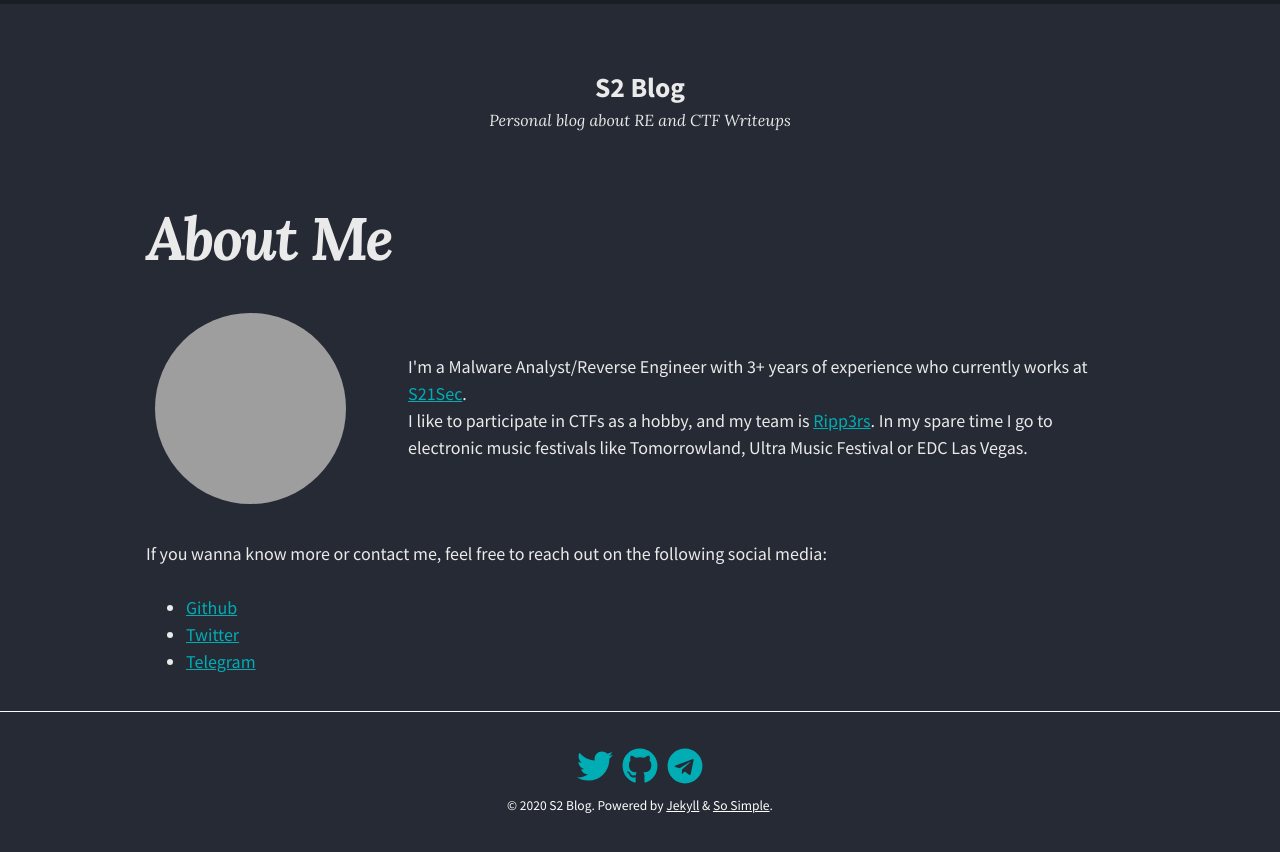
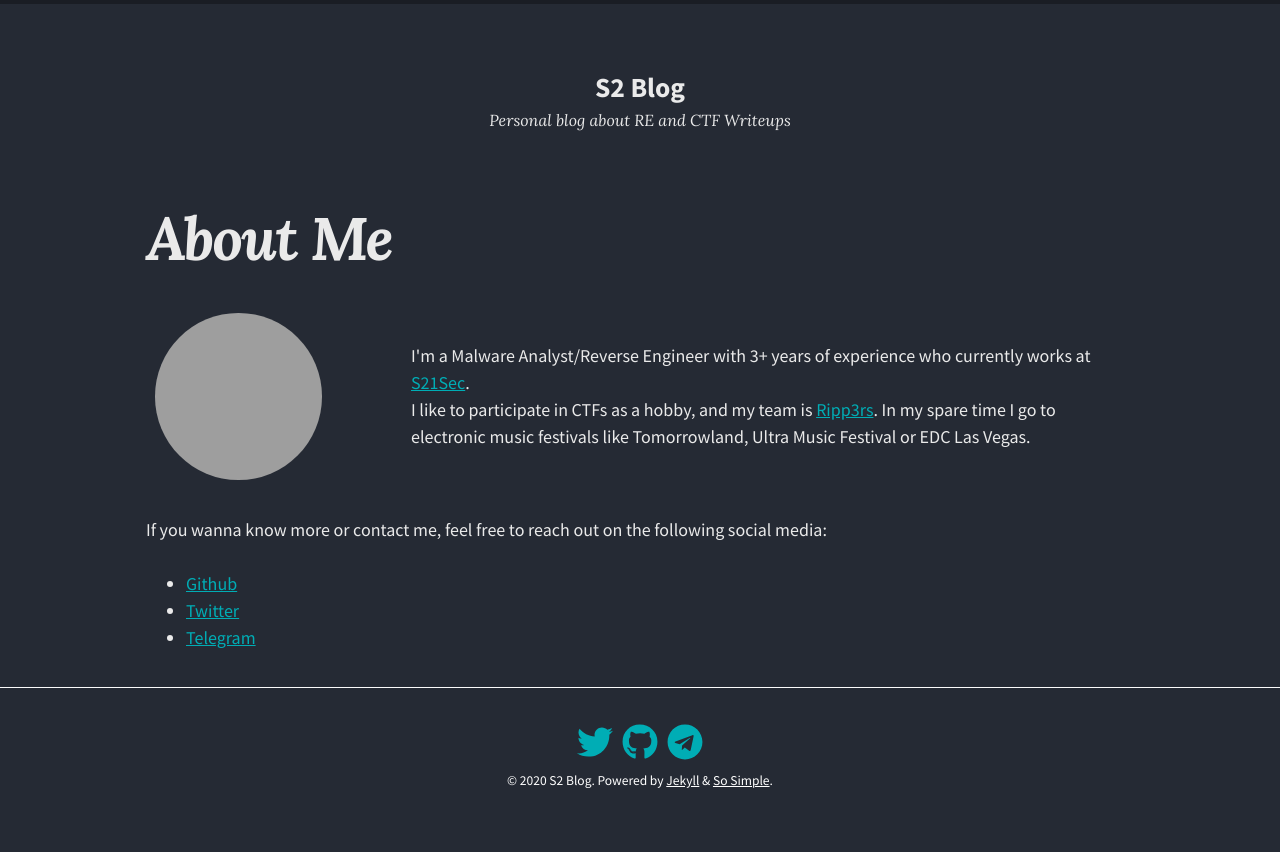
Before and after one commit to sisoma2/sisoma2.github.io, a Jekyll site: the page built from about.md, in a window 1280 px wide. Shown: the top 852 px of the page. Built offline with Jekyll 4.4.1, drawn with Linux system fonts in a browser that asks for light colours; nearby versions of some CDN libraries; grey boxes are pictures that could not be loaded.

```diff
--- a/_config.yml
+++ b/_config.yml
@@ -3,6 +3,7 @@ locale: en-US
 title: "S2 Blog"
 description: "Personal blog about RE and CTF Writeups"
 url: "https://s2blog.es"
+baseurl: ""
 date_format: "%d-%m-%Y"
 skin: "/assets/css/skins/dark.css"
 author: sisoma2
--- a/about.md
+++ b/about.md
@@ -6,8 +6,8 @@ permalink: /about
 
 <table border="0">
  <tr>
-    <td style="border:none"><img src="https://avatars1.githubusercontent.com/u/7660940?s=460&u=5933de74eedf0f935a2ade990bbaae0ac23ceba4&v=4" style="border-radius: 50%; width: 80%" alt="Avatar"></td>
-    <td style="padding-left: 5px;padding-top: 5px; border: none">
+    <td style="border:none"><img src="https://avatars1.githubusercontent.com/u/7660940?s=460&u=5933de74eedf0f935a2ade990bbaae0ac23ceba4&v=4" style="border-radius: 50%; width: 70%" alt="Avatar"></td>
+    <td style="border: none">
         I'm a Malware Analyst/Reverse Engineer with 3+ years of experience who currently works at <a href="https://www.s21sec.com/">S21Sec</a>.<br>
 		I like to participate in CTFs as a hobby, and my team is <a href="https://ctftime.org/team/50984">Ripp3rs</a>.
 		In my spare time I go to electronic music festivals like Tomorrowland, Ultra Music Festival or EDC Las Vegas.
```
Also changed, not shown: _posts/2020-05-01-test-post.md (+2 -2 lines), images/_dispatch.png (added).
